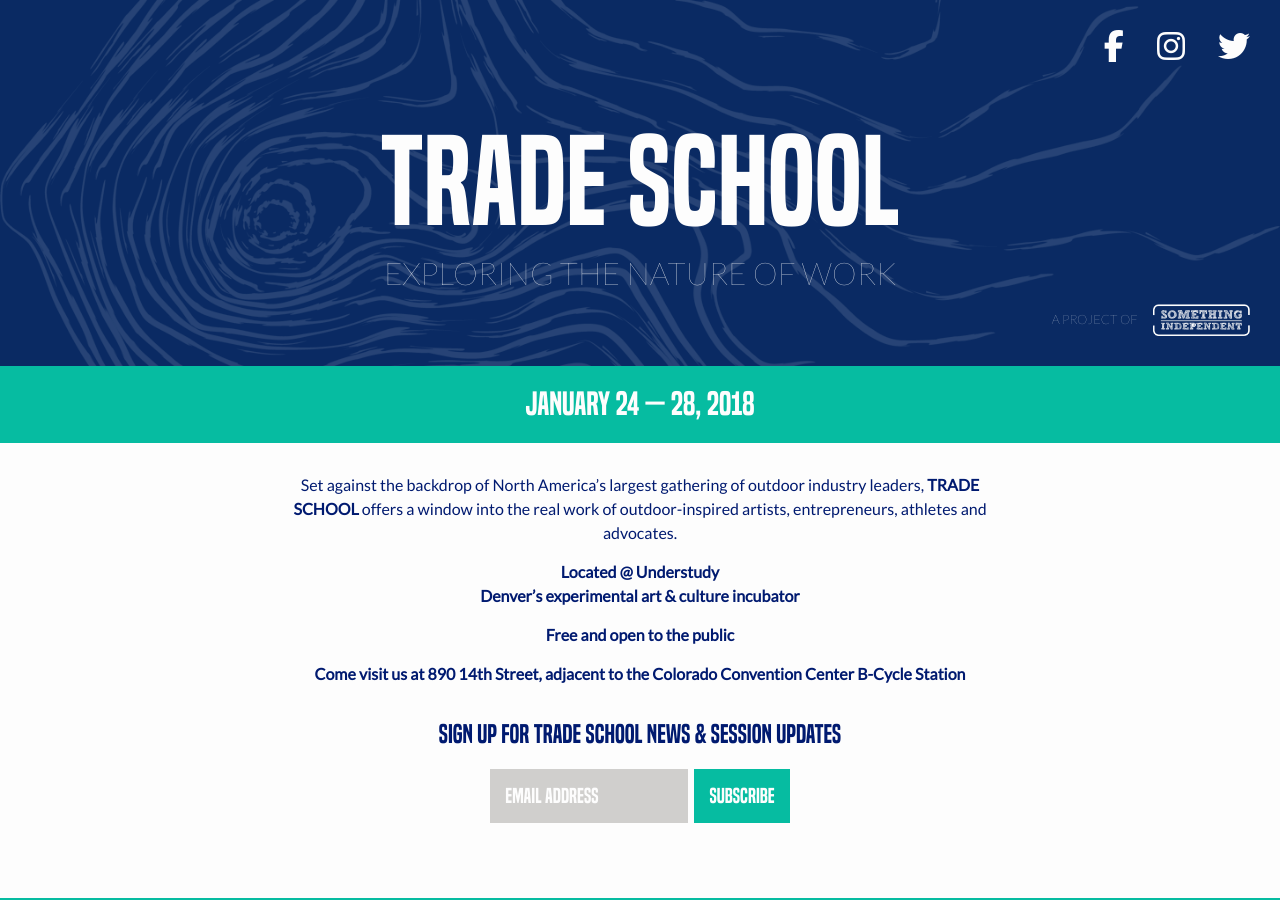
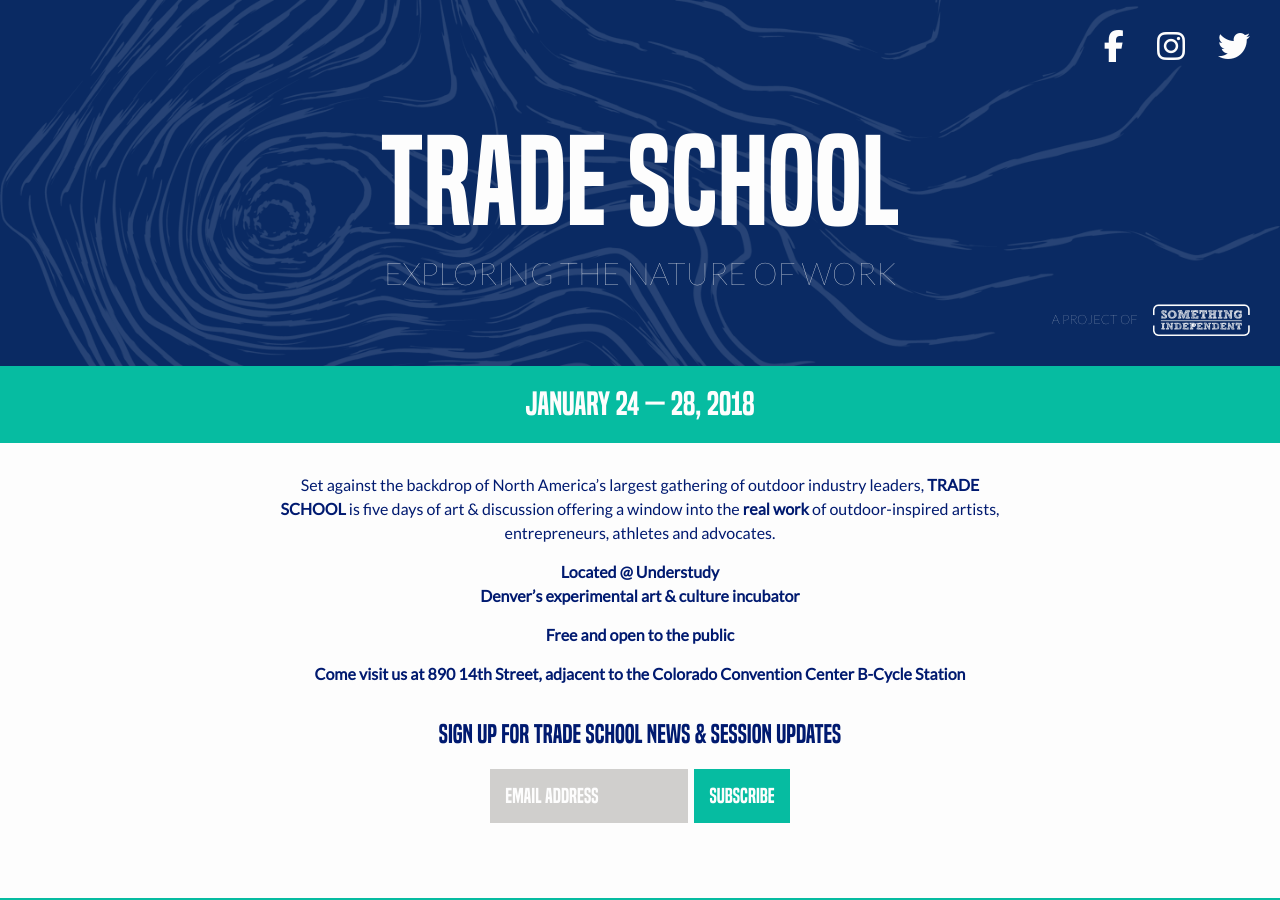
Before and after one commit to somethingindependent/tradeschool, a Jekyll site: the page built from index.html, in a window 1280 px wide and 900 px high. Built offline with Jekyll 4.4.1, drawn with Linux system fonts in a browser that asks for light colours; nearby versions of some CDN libraries.

Commit message:
Update intro copy

```diff
--- a/_includes/intro.md
+++ b/_includes/intro.md
@@ -1,4 +1,4 @@
-Set against the backdrop of North America’s largest gathering of outdoor industry leaders, **TRADE SCHOOL** offers a window into the real work of outdoor-inspired artists, entrepreneurs, athletes and advocates.
+Set against the backdrop of North America's largest gathering of outdoor industry leaders, **TRADE SCHOOL** is five days of art & discussion offering a window into the __real work__ of outdoor-inspired artists, entrepreneurs, athletes and advocates.
 
 **Located @ Understudy
 Denver’s experimental art & culture incubator**
```
